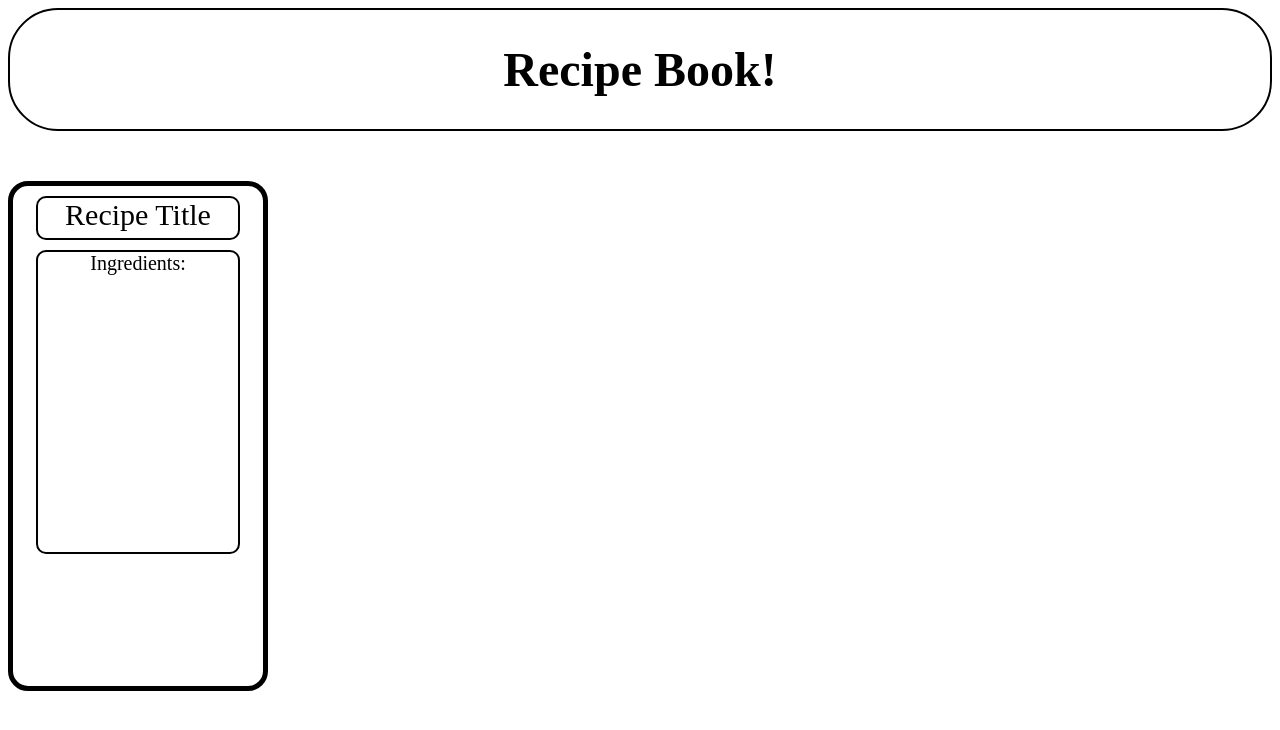
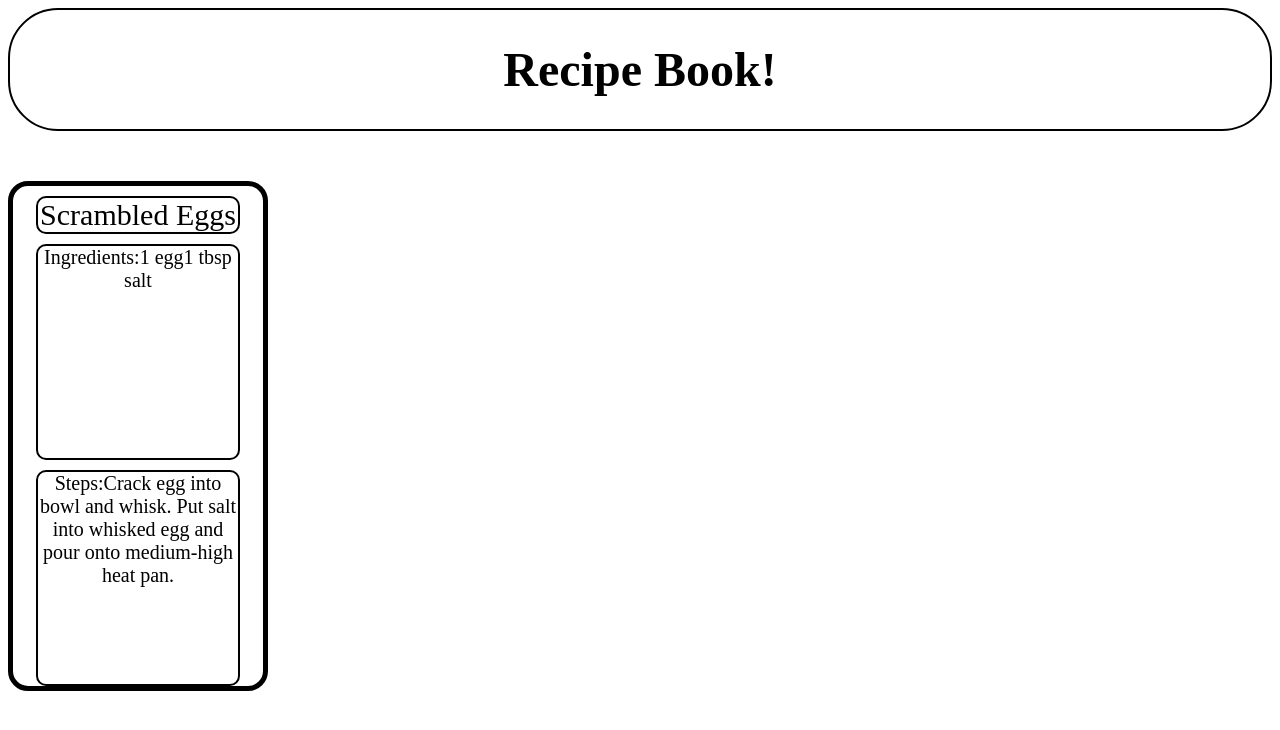
Before and after one commit to tara-mehryar/NoDB_project, a React (Vite) app: page / in a window 1280 px wide. Shown: the top 730 px of the page. Built offline with nearby package versions, Linux system fonts and the light colour scheme.

Commit message:
Update recipes.json

```diff
--- /dev/null
+++ b/recipes.json
@@ -0,0 +1,8 @@
+[
+    {
+        "id": 1,
+        "recipe_title": "Scrambled Eggs",
+        "ingredients": ["1 egg", "1 tbsp salt"],
+        "steps": "Crack egg into bowl and whisk. Put salt into whisked egg and pour onto medium-high heat pan."
+    }
+]
--- a/src/App.jsx
+++ b/src/App.jsx
@@ -1,5 +1,6 @@
 import React from "react";
 import "./App.css";
+import recipes from "../recipes.json";
 import Header from "./components/Header";
 import RecipeCard from "./components/RecipeCard";
 
@@ -8,7 +9,17 @@ const App = () => {
     return (
         <>
         <Header />
-        <RecipeCard />
+        <main>
+            {recipes.map(( { id,recipe_title, ingredients, steps } ) => {
+               return <RecipeCard
+                    id={id}
+                    recipeTitle={recipe_title}
+                    ingredients={ingredients}
+                    steps={steps}
+               />
+
+            })}
+        </main>
         </>
     )
 }
--- a/src/assets/RecipeCard.css
+++ b/src/assets/RecipeCard.css
@@ -29,4 +29,17 @@
     margin-left: 23px;
     margin-top: 10px;
     border-radius: 10px;
+    overflow: scroll;
 }
+
+.steps{
+    border: 2px solid black;
+    margin-top: 50px;
+    width: 200px;
+    height: 300px;
+    font-size: 20px;
+    margin-left: 23px;
+    margin-top: 10px;
+    border-radius: 10px;
+    overflow: scroll;
+}
--- a/src/components/Ingredients.jsx
+++ /dev/null
@@ -1,8 +0,0 @@
-
-const Ingredients = () => {
-    return (
-        <div>Ingredients: </div>
-    )
-}
-
-export default Ingredients
--- a/src/components/RecipeCard.jsx
+++ b/src/components/RecipeCard.jsx
@@ -1,11 +1,11 @@
 import "../assets/RecipeCard.css";
-import Ingredients from "./Ingredients"
 
-const RecipeCard = () => {
+const RecipeCard = (props) => {
     return (
         <div className="recipe-card-container">
-            <div className="recipe-title">Recipe Title</div>
-            <div className="ingredients"> <Ingredients /> </div>
+            <div className="recipe-title">{props.recipeTitle}</div>
+            <div className="ingredients">Ingredients:{props.ingredients}</div>
+            <div className="steps">Steps:{props.steps}</div>
         </div>
     )
 }
```
Also changed, not shown: src/assets/Ingredients.css (deleted).
